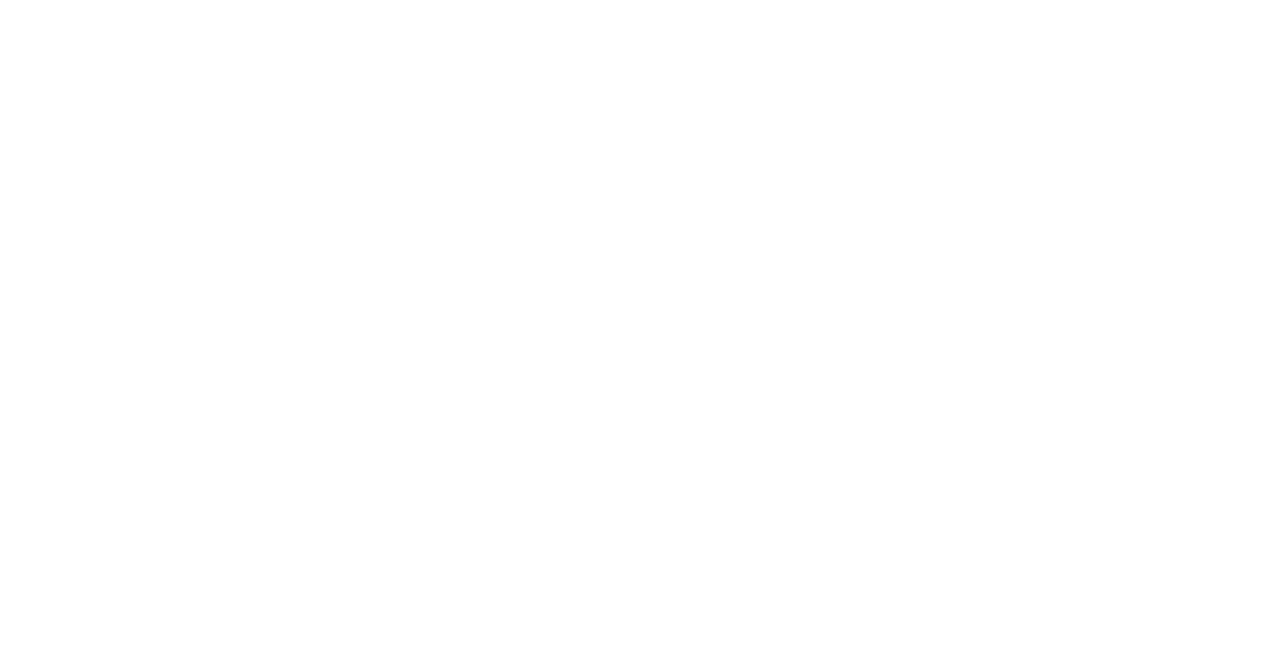
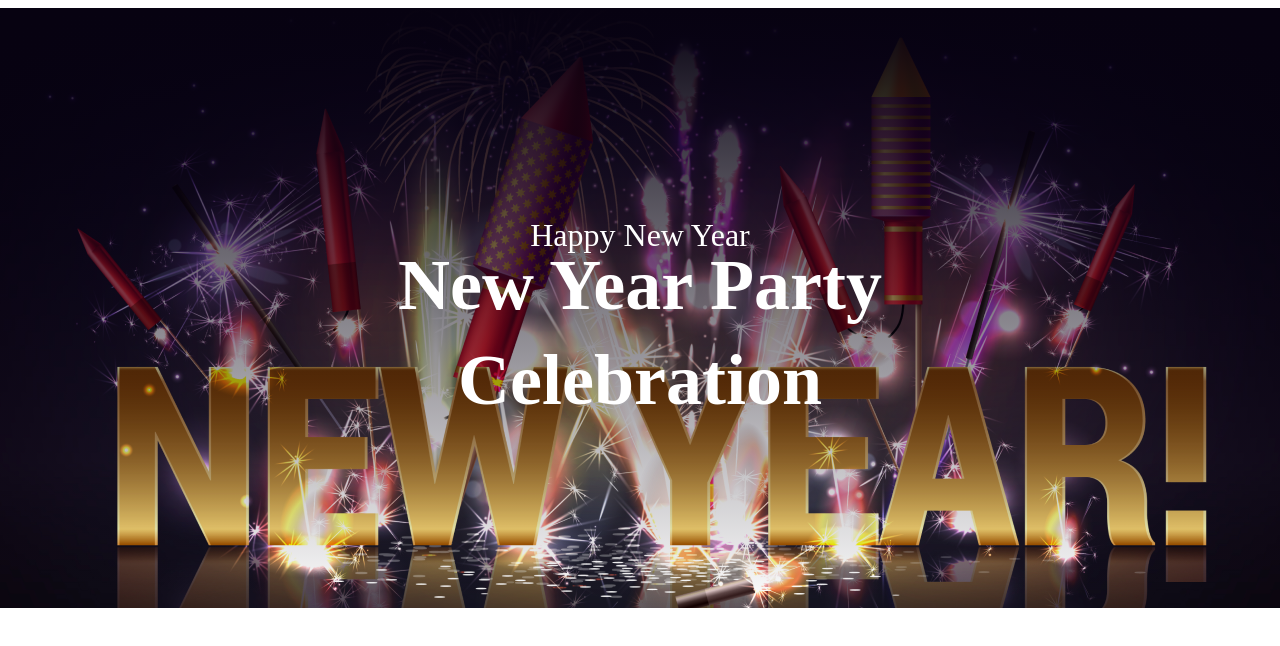
Before and after one commit to robin67d/assignment-1, a plain HTML site: page index.html in a window 1280 px wide. Drawn offline with Linux system fonts and the light colour scheme.

Commit message:
first container with background image done

```diff
--- a/index.html
+++ b/index.html
@@ -1,12 +1,22 @@
 <!DOCTYPE html>
 <html lang="en">
+
 <head>
     <meta charset="UTF-8">
     <meta name="viewport" content="width=device-width, initial-scale=1.0">
     <title>Document</title>
     <link rel="stylesheet" href="styles/style.css">
 </head>
+
 <body>
+    <header class="container">
+        <div class="header">
+            <h3 class="header-title">Happy New Year</h3>
+            <div class="header-content">
+                <p class="content">New Year Party Celebration</p>
+            </div>
+        </div>
+    </header>
+</body>
 
-</body>
 </html>
--- a/styles/style.css
+++ b/styles/style.css
@@ -0,0 +1,38 @@
+.container{
+    display: flex;
+    justify-content: center;
+}
+.header {
+  width: 1320px;
+  height: 600px;
+  flex-shrink: 0;
+  border-radius: 16px;
+  background-image: linear-gradient(180deg, #070211 0%, rgba(7, 2, 17, 0) 100%),
+    url("../resources/banner.png");
+}
+.header-title {
+  padding-top: 177px;
+  color: #fff;
+  text-align: center;
+  font-family: Merriweather;
+  font-size: 32px;
+  font-style: normal;
+  font-weight: 400;
+  line-height: normal;
+}
+.header-content{
+    display: flex;
+    justify-content: center;
+    position: relative;
+    bottom: 120px;
+}
+.content {
+  width: 632px;
+  color: #fff;
+  text-align: center;
+  font-family: Merriweather;
+  font-size: 72px;
+  font-style: normal;
+  font-weight: 900;
+  line-height: 95px;
+}
```
